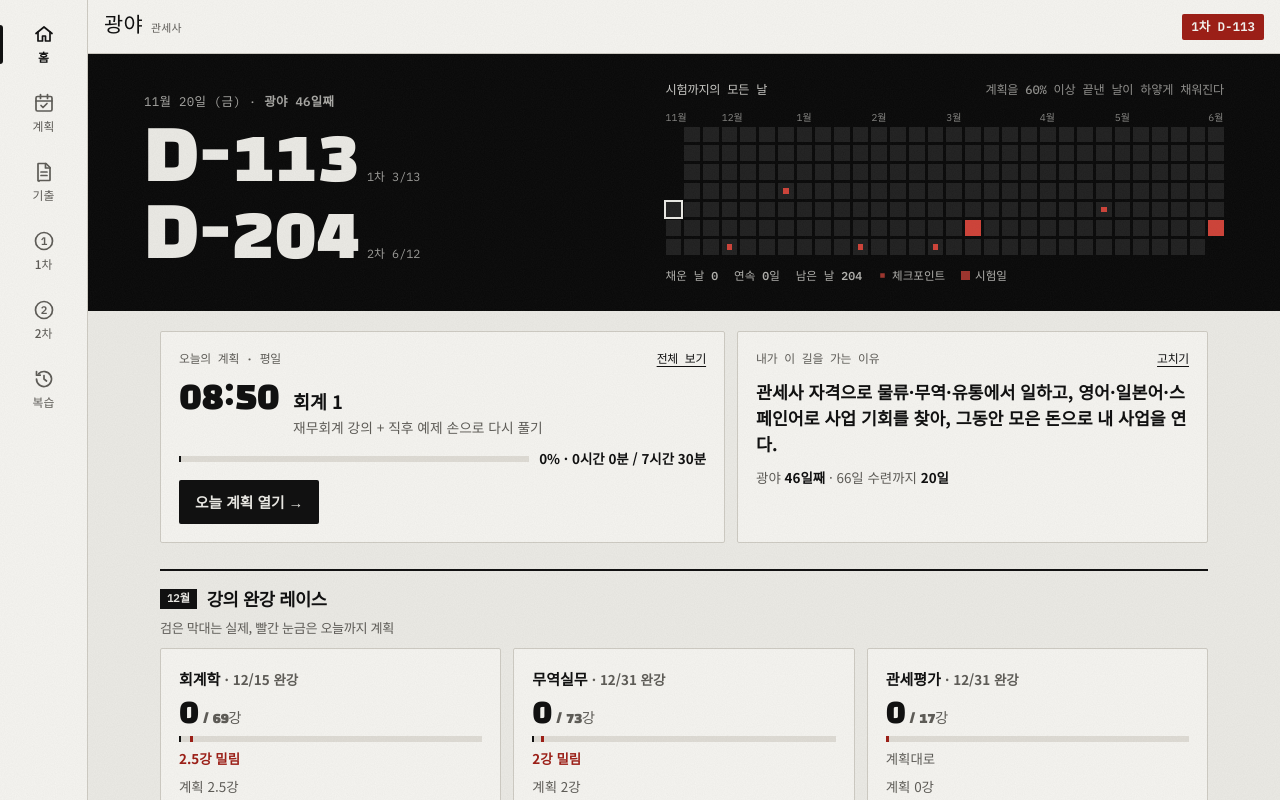
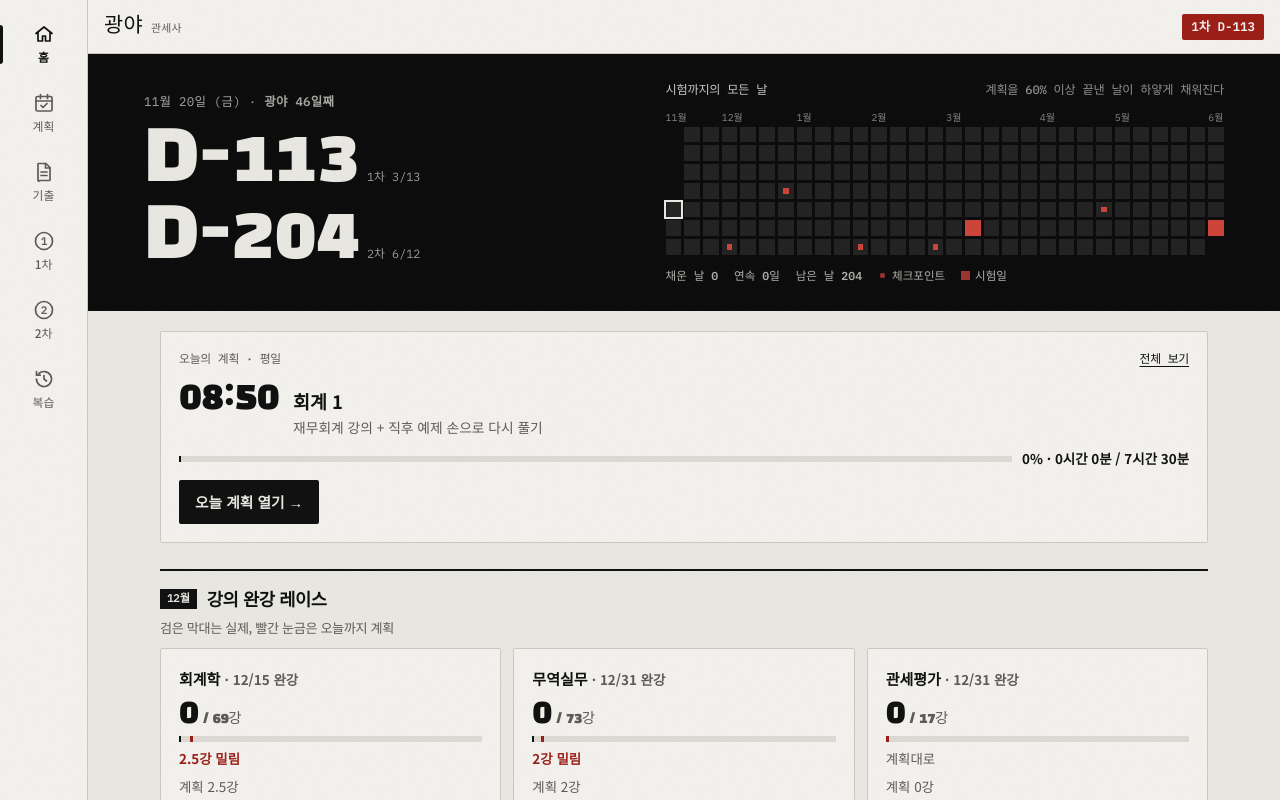
Before and after one commit to acevivi22-lang/custom-study, a plain HTML site: page index.html in a window 1280 px wide. Drawn offline with Linux system fonts and the light colour scheme.

Commit message:
홈에서 '내가 이 길을 가는 이유' 칸 제거
- 오늘의 계획 칸을 한 줄 전체 폭으로
- sw.js 버전 v11

Co-Authored-By: Claude Opus 5.5 <noreply@anthropic.com>
Claude-Session: https://claude.ai/code/session_01DvNAVaRg55NSRJSB515ezS

```diff
--- a/index.html
+++ b/index.html
@@ -105,6 +105,7 @@ iframe{border:0;width:100%;height:100%;display:block;background:var(--bg)}
   padding-left:max(16px,env(safe-area-inset-left,0px));padding-right:max(16px,env(safe-area-inset-right,0px));display:flex;flex-direction:column;gap:26px}
 .lead{display:grid;grid-template-columns:minmax(0,1.2fr) minmax(0,1fr);gap:12px}
 @media (max-width:760px){.lead{grid-template-columns:minmax(0,1fr)}}
+.lead.one{grid-template-columns:minmax(0,1fr)}
 .panel{background:var(--surface);border:1px solid var(--line);border-radius:2px;padding:18px;display:flex;flex-direction:column;gap:10px}
 .panel h2{margin:0;font-family:var(--f-mono);font-size:.74rem;font-weight:500;letter-spacing:.02em;color:var(--muted);display:flex;justify-content:space-between;gap:8px}
 .panel h2 a{color:var(--ink);text-decoration:underline;text-underline-offset:3px;font-weight:500}
@@ -119,12 +120,6 @@ iframe{border:0;width:100%;height:100%;display:block;background:var(--bg)}
 .daybar .bar{flex:1}
 .bar i{display:block;height:100%;background:var(--ink);min-width:2px}
 .bar u{position:absolute;top:-2px;bottom:-2px;width:3px;background:var(--stamp);border-radius:2px}
-.why p{margin:0;font-size:1.08rem;font-weight:700;line-height:1.5}
-.why textarea{width:100%;min-height:110px;font:16px/1.5 var(--f-body);border:1px solid var(--line);border-radius:2px;padding:10px;background:var(--bg);color:var(--ink)}
-.why .meta{font-size:.84rem;color:var(--muted)}
-.why .meta b{color:var(--ink)}
-.linkbtn{all:unset;cursor:pointer;color:var(--ink);text-decoration:underline;text-underline-offset:3px;font-size:.74rem}
-.linkbtn:focus-visible{outline:2px solid var(--accent);outline-offset:2px}
 
 .lec{display:grid;grid-template-columns:repeat(3,minmax(0,1fr));gap:12px}
 @media (max-width:600px){.lec{gap:8px}.lec .panel{padding:12px}.lec .big{font-size:1.5rem}.lec .due{display:none}.lec .st{font-size:.76rem}}
@@ -186,18 +181,12 @@ iframe{border:0;width:100%;height:100%;display:block;background:var(--bg)}
       </div>
     </div>
     <div class="wrap">
-      <div class="lead">
+      <div class="lead one">
         <div class="panel" data-g="p">
           <h2><span id="todaylbl">오늘의 계획</span><a href="#pt">전체 보기</a></h2>
           <a class="nextb" id="nextb" href="#pt"></a>
           <div class="daybar"><div class="bar"><i id="daybar"></i></div><b id="daypct"></b></div>
           <a class="go" href="#pt">오늘 계획 열기 →</a>
-        </div>
-        <div class="panel why" id="why">
-          <h2><span>내가 이 길을 가는 이유</span><button class="linkbtn" id="whyedit" type="button">고치기</button></h2>
-          <p id="whytext"></p>
-          <textarea id="whyarea" hidden aria-label="이 길을 가는 이유"></textarea>
-          <div class="meta" id="wildmeta"></div>
         </div>
       </div>
 
@@ -265,7 +254,6 @@ const GROUPS=[
  {g:3,t:"복습",svg:'<path d="M4.5 12a7.5 7.5 0 1 0 2.2-5.3"/><path d="M4.5 4.5v3.7h3.7"/><path d="M12 8.5V12l2.5 2"/>'}
 ];
 const GNAME={p:"계획",0:"기출",1:"1차",2:"2차",3:"복습"};
-const WHY_DEFAULT="관세사 자격으로 물류·무역·유통에서 일하고, 영어·일본어·스페인어로 사업 기회를 찾아, 그동안 모은 돈으로 내 사업을 연다.";
 const $=s=>document.querySelector(s);
 const get=(k,d)=>{try{const v=localStorage.getItem(k);return v?JSON.parse(v):d}catch(e){return d}};
 const put=(k,v)=>{try{localStorage.setItem(k,JSON.stringify(v))}catch(e){}};
@@ -351,14 +339,6 @@ function renderToday(S,T){
   $("#daypct").textContent=`${pct}% · ${Math.floor(dm/60)}시간 ${dm%60}분 / ${Math.floor(tot/60)}시간 ${tot%60}분`;
 }
 
-function renderWhy(T){
-  const w=raw("hub-why")||WHY_DEFAULT;
-  $("#whytext").textContent=w;
-  const day=P.diffDays(P.parse(P.wildStart()),T)+1;
-  const to66=66-day;
-  $("#wildmeta").innerHTML=day<1?"광야 시작일 전이다.":to66>0?`광야 <b>${day}일째</b> · 66일 수련까지 <b>${to66}일</b>`:`광야 <b>${day}일째</b> · 66일을 넘었다. 이제는 습관이다.`;
-}
-
 function renderLec(S,T){
   const rows=[
     {n:"회계학",ks:["jm","wg"],max:69,u:"강",due:"12/15 완강"},
@@ -390,7 +370,7 @@ function renderChrome(){
 }
 function renderHome(){
   const s=stats(),S=P.load(),T=P.today();
-  renderHero(S,T);renderToday(S,T);renderWhy(T);renderLec(S,T);
+  renderHero(S,T);renderToday(S,T);renderLec(S,T);
   const lastId=raw("hub-last"),last=MODS.find(m=>m.id===lastId&&m.g!=="p");
   const r=$("#resume"),m=last||MODS.find(x=>x.id==="gc1");
   r.dataset.g=String(m.g);r.href="#"+m.id;
@@ -430,11 +410,6 @@ $("#homebtn").onclick=()=>{location.hash="home"};
 $("#ddaybtn").onclick=()=>{if(current()!=="home")location.hash="home";setTimeout(()=>{$("#datepanel").scrollIntoView({behavior:"smooth",block:"center"});$("#examdate").focus()},80)};
 const onDate=(id,k)=>$(id).addEventListener("change",e=>{if(e.target.value){setRaw(k,e.target.value)}renderHome()});
 onDate("#examdate","hub-exam");onDate("#examdate2","hub-exam2");onDate("#wilddate","hub-wild");
-$("#whyedit").onclick=()=>{
-  const a=$("#whyarea"),t=$("#whytext"),b=$("#whyedit");
-  if(a.hidden){a.value=raw("hub-why")||WHY_DEFAULT;a.hidden=false;t.hidden=true;b.textContent="저장";a.focus()}
-  else{const v=a.value.trim();setRaw("hub-why",v||WHY_DEFAULT);a.hidden=true;t.hidden=false;b.textContent="고치기";renderWhy(P.today())}
-};
 
 $("#frame").addEventListener("load",syncTheme);
 function syncTheme(){
--- a/sw.js
+++ b/sw.js
@@ -1,6 +1,6 @@
 // 광야(관세사 수련장) 오프라인 캐시. 파일을 고치면 VERSION 값을 바꿔 주세요.
 // 페이지와 데이터는 설치할 때 미리 받아 두고, 문제 이미지는 처음 열 때 저장해 둡니다.
-const VERSION = "v10-2026-11-20c";
+const VERSION = "v11-2026-11-20d";
 const CORE = ["./","index.html","amgi.html","nk.html","tc.html","gichul.html","lawmap.html","trademap.html","jeongri.html","seyul.html","hsm.html","plan.html","plan-core.js","theme.css","hsm-data.js","jeongri-data.js","gichul-data.js","manifest.webmanifest","icons/icon-192.png","icons/icon-512.png","icons/apple-touch-icon.png","icons/icon-maskable-512.png"];
 self.addEventListener("install", e => {
   e.waitUntil(caches.open(VERSION).then(c => c.addAll(CORE)).then(() => self.skipWaiting()));
```
Also changed, not shown: 1 other file.
